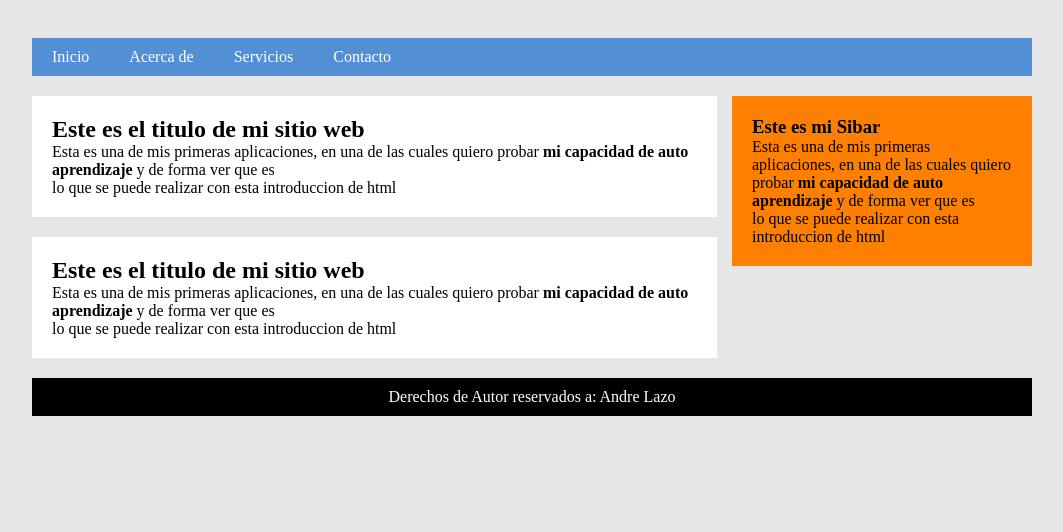
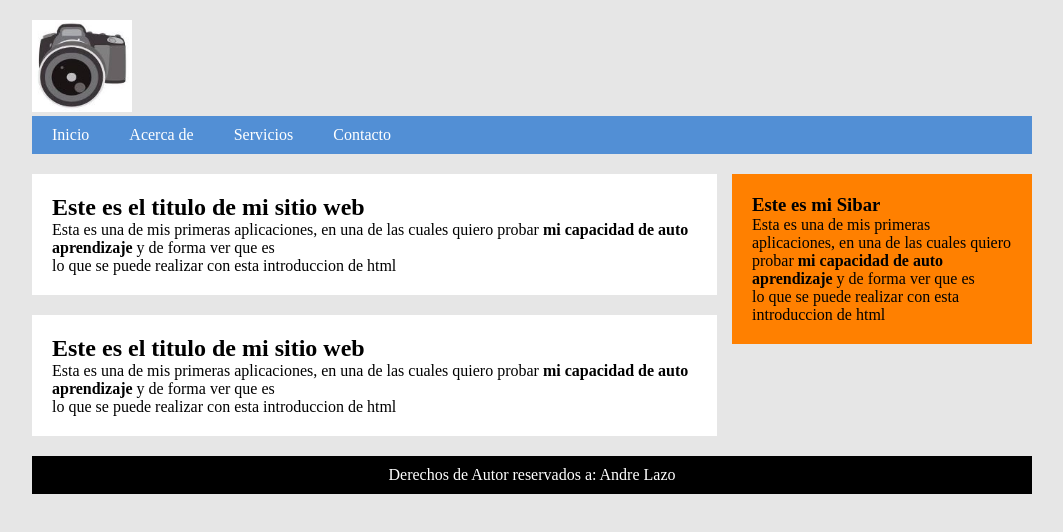
Before and after one commit to andre-lazo/mi-primer-pagina-web, a plain HTML site: page index.html in a window 1280 px wide. Shown: the whole page, without its empty margins (108-1171 px from the left). Drawn offline with Linux system fonts and the light colour scheme.

Commit message:
Update index.html

```diff
--- a/index.html
+++ b/index.html
@@ -11,8 +11,8 @@
 
 <body>
     <header>
-        <div class="logotipo">
-            <img src="imagen/foto.jpg" width="100" alt="">
+        <div class="logotipo"><img src="foto.jpg" width="100" alt="">
+
         </div>
         <!--nav es para el menu de navegacion-->
         <nav>
```
